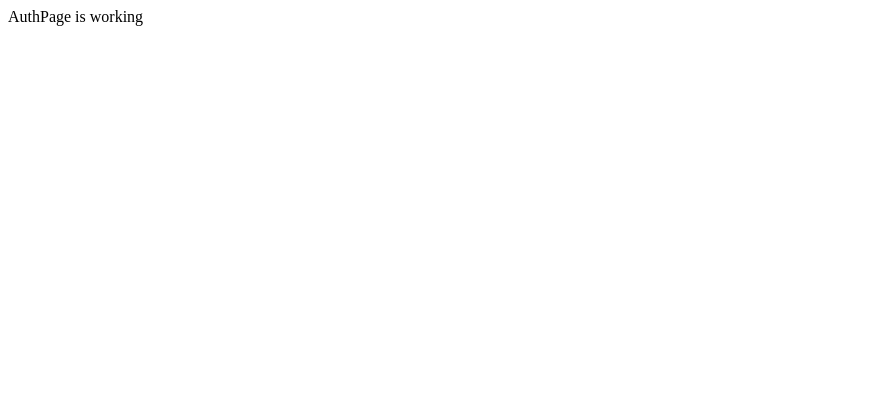
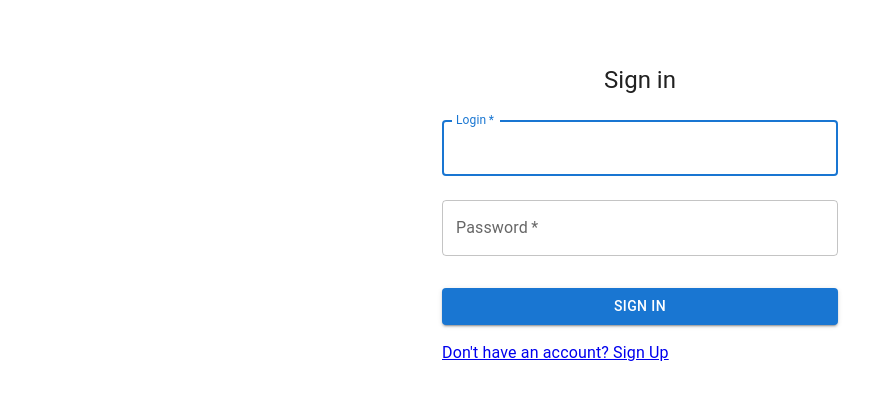
Before and after one commit to Ma6upa/task-tracker, a React (Create React App) app: page / in a window 1280 px wide. Shown: the top 400 px of the page, without its empty margins (0-894 px from the left). Built offline with nearby package versions, Linux system fonts and the light colour scheme.

Commit message:
authForm layout

```diff
--- /dev/null
+++ b/src/components/authForm.jsx
@@ -0,0 +1,85 @@
+import {
+  Box,
+  Button,
+  Container,
+  CssBaseline,
+  Grid,
+  TextField,
+  ThemeProvider,
+  Typography,
+  createTheme,
+} from "@mui/material"
+import { Link } from "react-router-dom";
+
+const AuthForm = () => {
+
+  const theme = createTheme();
+
+  const handleSubmit = (event) => {
+    event.preventDefault();
+    const data = new FormData(event.currentTarget);
+    console.log({
+      login: data.get('login'),
+      password: data.get('password'),
+    })
+  }
+
+  return (
+    <ThemeProvider theme={theme}>
+      <Container component="main" maxWidth="xs">
+        <CssBaseline />
+        <Box
+          sx={{
+            marginTop: 8,
+            display: 'flex',
+            flexDirection: 'column',
+            alignItems: 'center',
+          }}
+        >
+          <Typography component="h1" variant="h5">
+            Sign in
+          </Typography>
+          <Box component="form" onSubmit={handleSubmit} noValidate sx={{ mt: 1 }}>
+            <TextField
+              margin="normal"
+              required
+              fullWidth
+              id="login"
+              label="Login"
+              name="login"
+              autoComplete="login"
+              autoFocus
+            />
+            <TextField
+              margin="normal"
+              required
+              fullWidth
+              name="password"
+              label="Password"
+              type="password"
+              id="password"
+              autoComplete="current-password"
+            />
+            <Button
+              type="submit"
+              fullWidth
+              variant="contained"
+              sx={{ mt: 3, mb: 2 }}
+            >
+              Sign In
+            </Button>
+            <Grid container>
+              <Grid item>
+                <Link to={'/error'}>
+                  {"Don't have an account? Sign Up"}
+                </Link>
+              </Grid>
+            </Grid>
+          </Box>
+        </Box>
+      </Container>
+    </ThemeProvider>
+  )
+}
+
+export { AuthForm }
--- a/src/pages/authPage.jsx
+++ b/src/pages/authPage.jsx
@@ -1,6 +1,8 @@
+import { AuthForm } from "../components/authForm"
+
 const AuthPage = () => {
   return (
-    <div>AuthPage is working</div>
+    <AuthForm />
   )
 }
 
```
